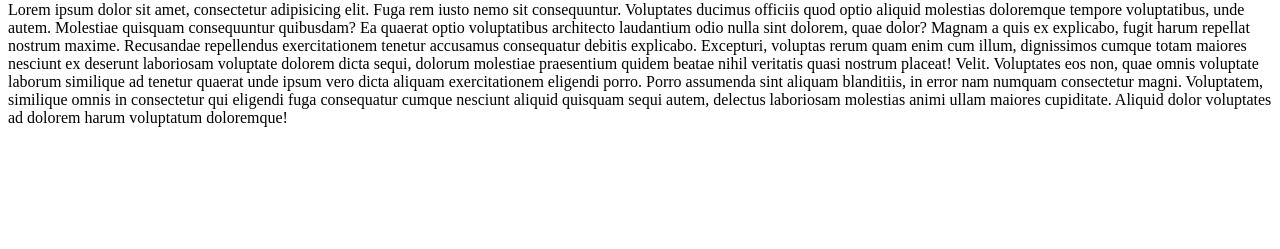
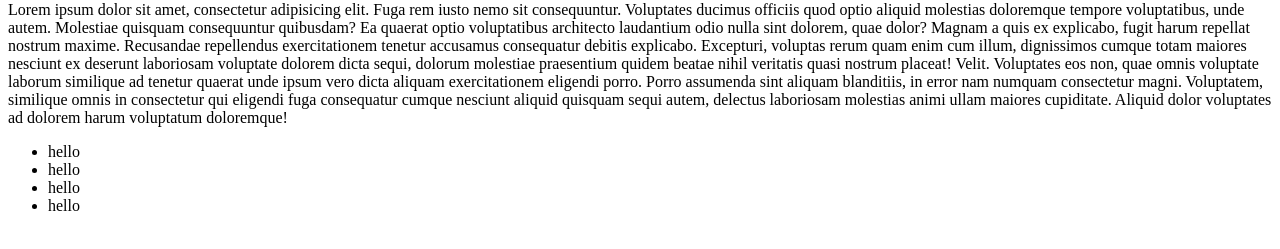
Before and after one commit to s3915155/git-tutorial, a plain HTML site: page index.html in a window 1280 px wide. Shown: the part 79-328 px from the top of the page. Drawn offline with Linux system fonts and the light colour scheme.

Commit message:
Add new li on index.html

```diff
--- a/index.html
+++ b/index.html
@@ -27,5 +27,11 @@
       laboriosam molestias animi ullam maiores cupiditate. Aliquid dolor
       voluptates ad dolorem harum voluptatum doloremque!
     </p>
+    <ul>
+      <li class="reddit">hello</li>
+      <li class="reddit">hello</li>
+      <li class="reddit">hello</li>
+      <li class="reddit">hello</li>
+    </ul>
   </body>
 </html>
```
